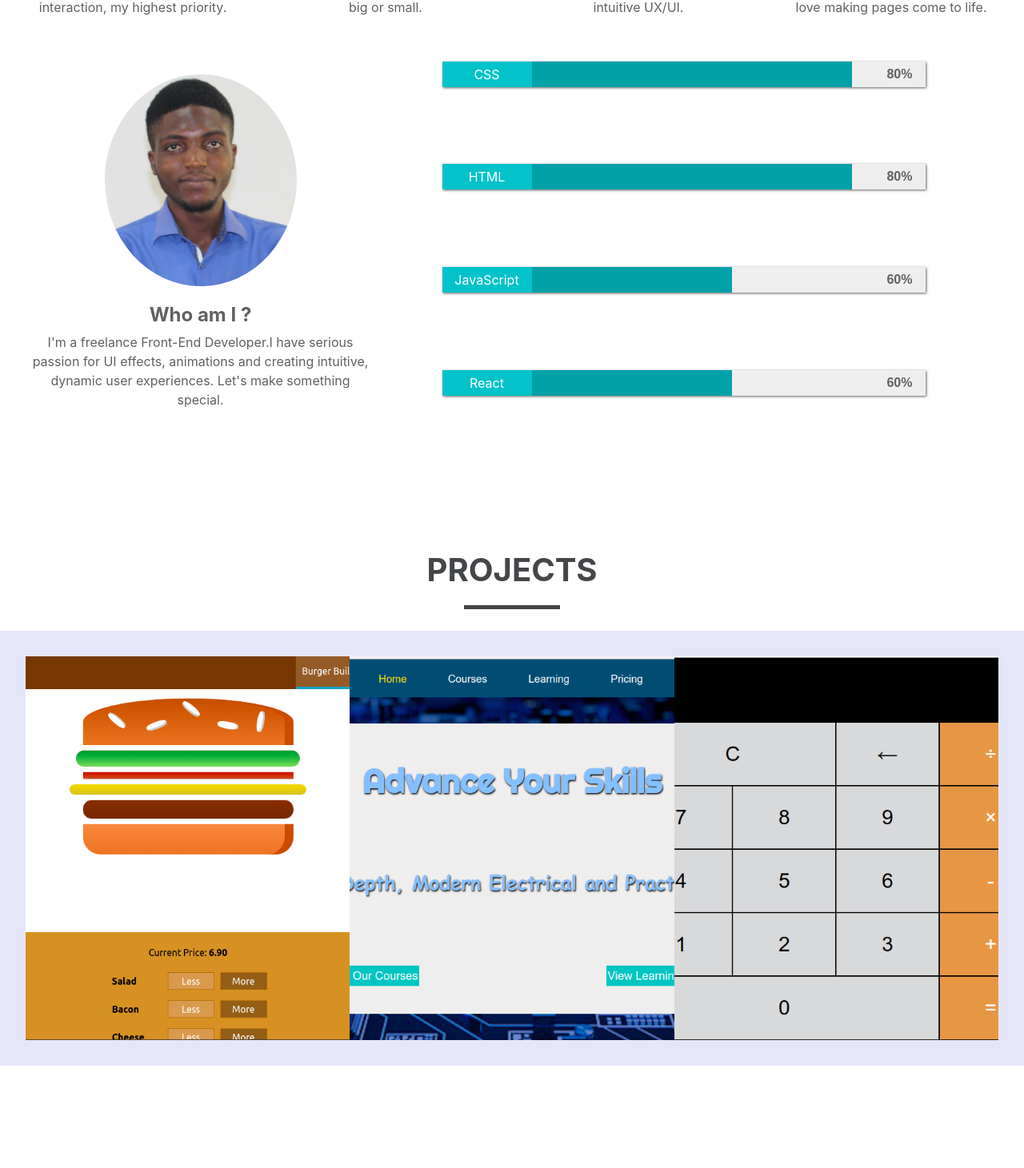
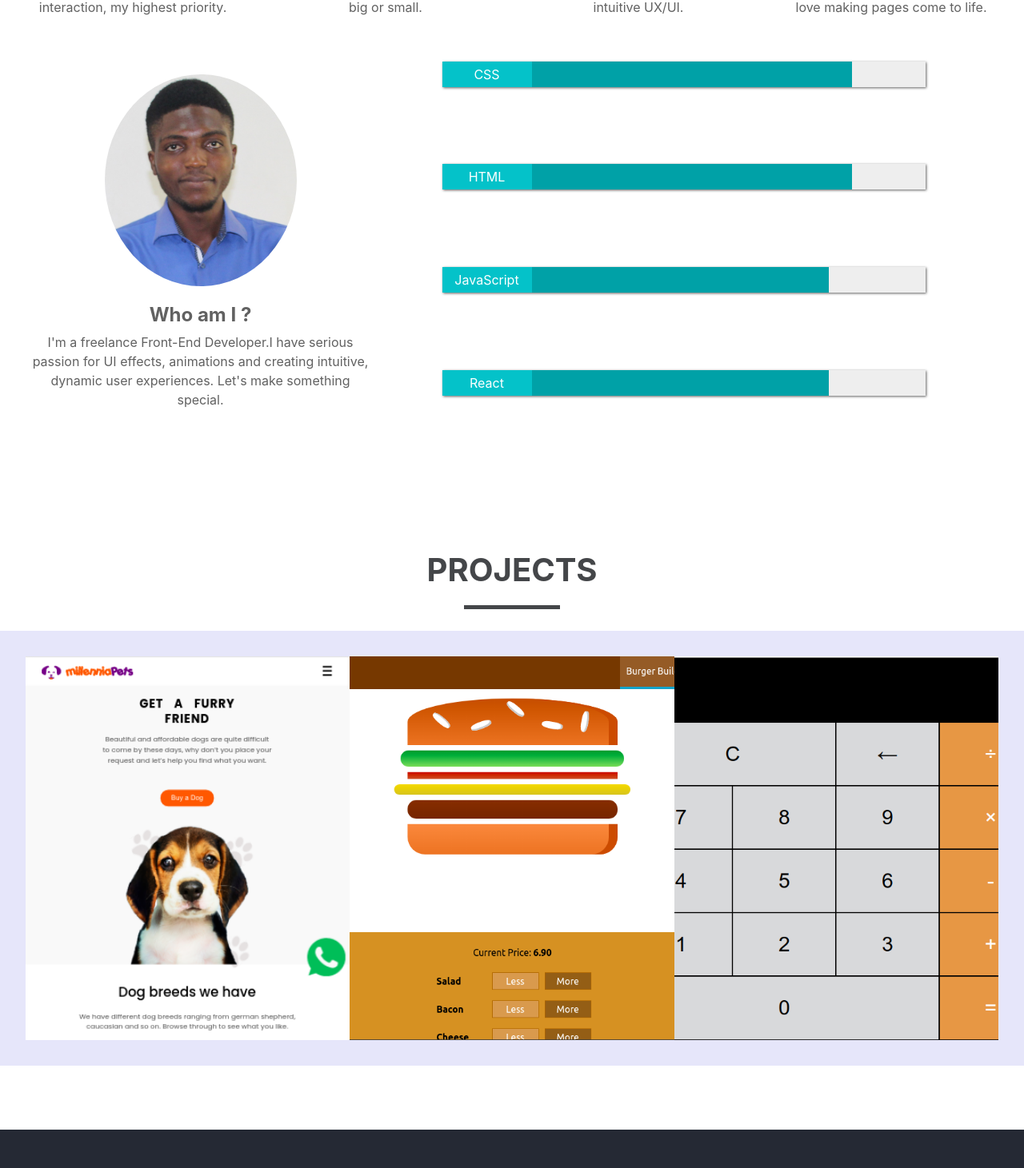
Before and after one commit to bykelaw/lawrence-chibikems-portfolio, a React (Create React App) app: page / in a window 1280 px wide. Shown: the part 1323-2784 px from the top of the page at 80% size. Built offline with nearby package versions, Linux system fonts and the light colour scheme.

Commit message:
Update my portfolio

```diff
--- a/src/App.js
+++ b/src/App.js
@@ -17,7 +17,7 @@ class App extends Component{
         <Navbar />
         <About />
         <Portfolio />
-        <Blog />
+        {/* <Blog /> */}
         <Contact/>
     </div>
   )
--- a/src/components/About/About.css
+++ b/src/components/About/About.css
@@ -170,5 +170,5 @@ margin:1em auto;
 
 .progress-bar:last-child>div,
 .progress-bar:nth-child(3)>div {
- width: 60%;
+ width: 80%;
 }
--- a/src/components/About/About.js
+++ b/src/components/About/About.js
@@ -48,23 +48,23 @@ Let's make something special.</p>
           <div className="progress-bar">
             <div>
               <div>CSS</div>
-            </div><span>80%</span>
+            </div>
           </div>
           <div className="progress-bar">
             <div>
               <div>HTML</div>
-            </div><span>80%</span>
+            </div>
           </div>
           <div className="progress-bar">
             <div>
               <div>JavaScript</div>
-            </div><span>60%</span>
+            </div>
           </div>
 
           <div className="progress-bar">
             <div>
               <div>React</div>
-            </div><span>60%</span>
+            </div>
           </div>
 
       </div>
--- a/src/components/Navbar/Navbar.css
+++ b/src/components/Navbar/Navbar.css
@@ -1,6 +1,7 @@
 .nav-container{
    position: sticky;
    top: 0;
+   z-index: 10;
 }
 .Navbar{
   display: grid;
--- a/src/components/Navbar/Navbar.js
+++ b/src/components/Navbar/Navbar.js
@@ -25,7 +25,7 @@ const Navbar = () => {
         <a className="home" href="#hm">Home</a>
         <a className="home" href="#ab">About</a>
         <a className="home" href="#pf">Portfolio</a>
-        <a className="home" href="#bg">Blog</a>
+        {/* <a className="home" href="#bg">Blog</a> */}
         <a className="home" href="#ct">Contact </a>
       </div>
     </nav>
--- a/src/components/blah/Portfolio.css
+++ b/src/components/blah/Portfolio.css
@@ -35,6 +35,7 @@
   display: flex;
   flex-wrap: wrap;
   padding: 2em ;
+  margin-bottom: 5rem;
 }
 
 .project--item {
--- a/src/components/blah/Portfolio.js
+++ b/src/components/blah/Portfolio.js
@@ -1,6 +1,6 @@
 import React from 'react';
 import "./Portfolio.css";
-import electricaStudio from "./../../assets/images/electric-studio.png";
+import millenniapets from "./../../assets/images/millenniapets.png";
 import burgerPurchase from "./../../assets/images/burger-purchase.png";
 import calculator from "./../../assets/images/calculator.png";
 const Portfolio = () => {
@@ -8,12 +8,28 @@ const Portfolio = () => {
     <div className="Portfolio" id="pf">
       <h1 className="projects-title">Projects</h1>
       <div className='projects'>
-        <a href="https://burger-purchase.herokuapp.com/" className="project--item"><img src={burgerPurchase} alt="paint-order"/>
-        <div className="cover"><h1>Burger Purchase</h1><button>Learn More</button></div></a>
-        <a href="https://electrical-studio.herokuapp.com/" className="project--item"><img src={electricaStudio} alt="electrical-studio"/>
-        <div className="cover"><h1>Electric Studio</h1><button>Learn More</button></div></a>
-        <a href="https://lawscalculator-app.herokuapp.com/" className="project--item"><img src={calculator} alt="calculator"/>
-        <div className="cover"><h1>Calculator App</h1><button>Learn More</button></div></a>
+        <a a href = "https://www.millenniapets.com"
+        className = "project--item" >
+          <img src={millenniapets} alt="electrical-studio" />
+          <div className="cover">
+            <h1>Millenniapets</h1>
+            <button>Learn More</button>
+          </div>
+        </a>
+        <a href="https://burger-purchase.herokuapp.com/" className="project--item">
+          <img src={burgerPurchase} alt="paint-order" />
+          <div className="cover">
+            <h1>Burger Purchase</h1>
+            <button>Learn More</button>
+          </div>
+        </a>
+        <a href="https://lawscalculator-app.herokuapp.com/" className="project--item">
+          <img src={calculator} alt="calculator" />
+          <div className="cover">
+            <h1>Calculator App</h1>
+            <button>Learn More</button>
+          </div>
+        </a>
       </div>
      </div>
    )
```
Also changed, not shown: src/assets/images/millenniapets.png (added).
